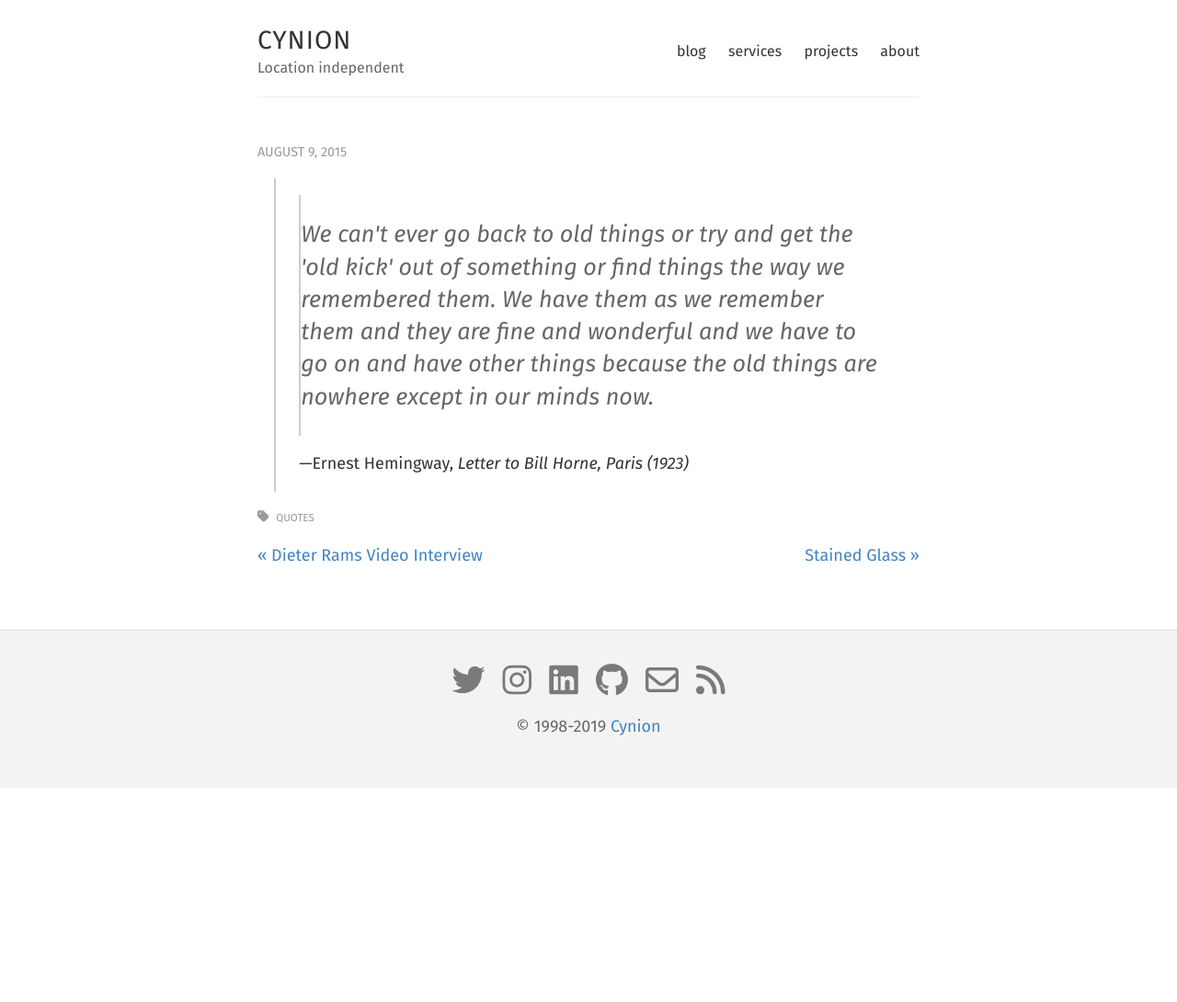
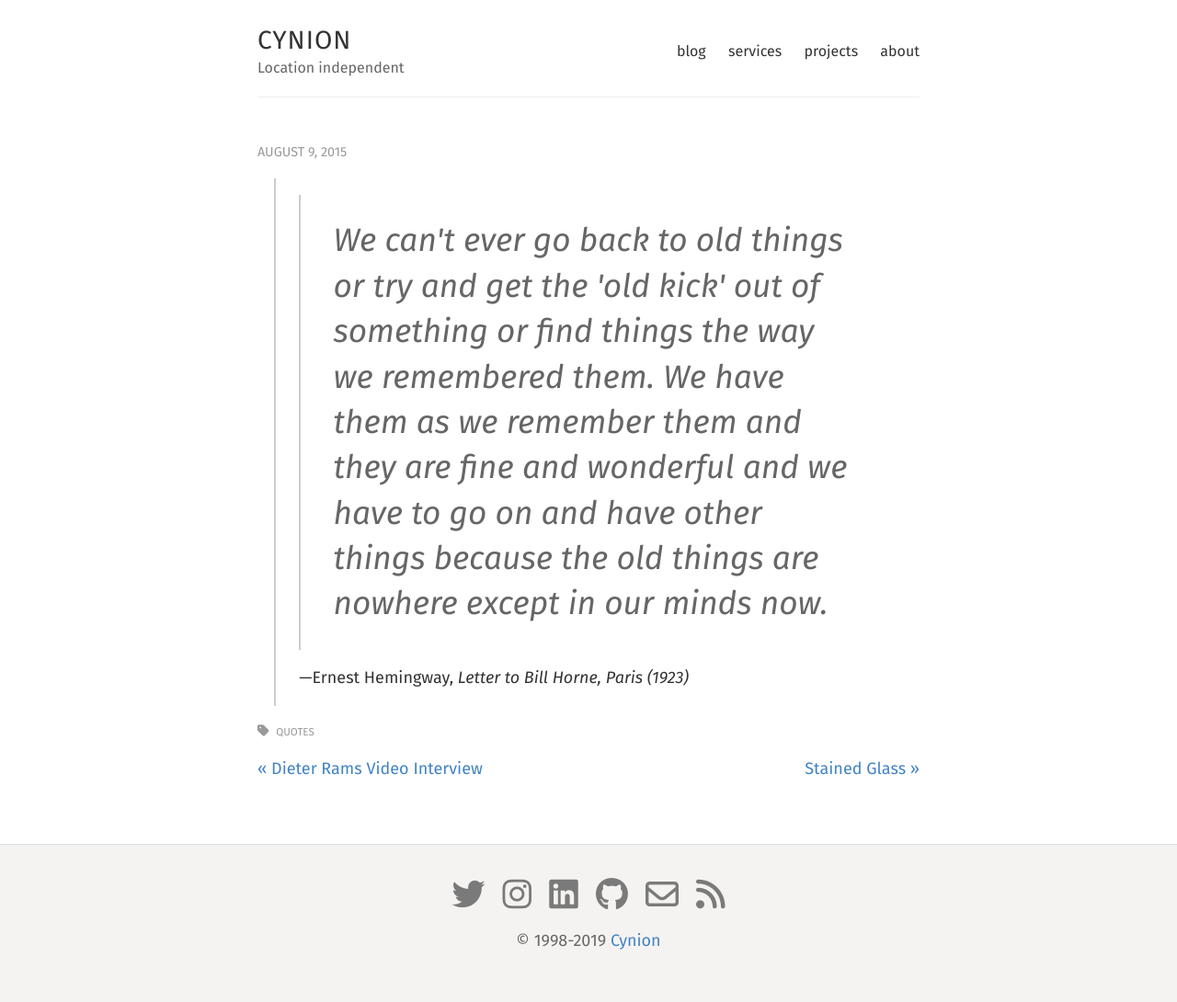
Before and after one commit to cynion/cynion.github.io, a Jekyll site: the page built from _posts/2015-08-09-the-old-kick.md, in a window 1280 px wide. Shown: the whole page at 92% size. Built offline with Jekyll 4.4.1, drawn with Linux system fonts in a browser that asks for light colours; nearby versions of some CDN libraries; before the commit the page ends 900 px from its top, so only the background shows below that.

Commit message:
Update quote.html

```diff
--- a/_includes/quote.html
+++ b/_includes/quote.html
@@ -1,5 +1,7 @@
 <figure class="quote">
-	<blockquote>{{ include.quote }}</blockquote>
+	<blockquote>
+    <p>{{ include.quote }}</p>
+  </blockquote>
   {% if include.author %}
 	<figcaption>{{ include.author}}{% if include.cite %}, <cite>{{ include.cite }}</cite>{% endif %}</figcaption>
   {% endif %}
```
